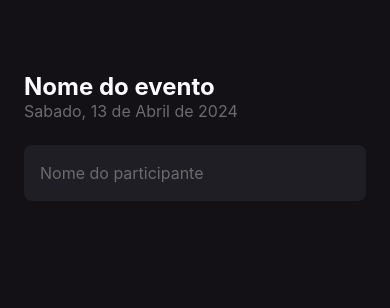
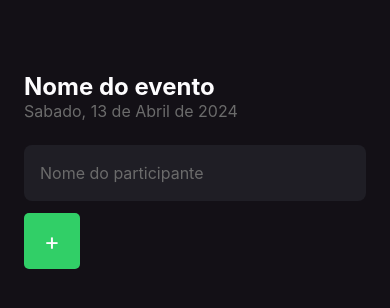
Before and after one commit to hinname/imhere, a React Native app: screen / in a window 390 px wide. Shown: the top 308 px of the page. Built offline with nearby package versions, Linux system fonts and the light colour scheme.

Commit message:
touchableOpacity basics

```diff
--- a/src/screens/Home/Index.tsx
+++ b/src/screens/Home/Index.tsx
@@ -1,9 +1,14 @@
 import { StatusBar } from 'expo-status-bar';
-import { Text, View, TextInput } from 'react-native';
+import { Text, View, TextInput, TouchableOpacity } from 'react-native';
 
 import {styles} from './styles';
 
 export default function Home() {
+
+  function handleParticipantAdd() {
+    console.log('Adicionar participante');
+  }
+
   return (
     <View style={styles.container}>
       <Text style={styles.eventName}>Nome do evento</Text>
@@ -13,6 +18,9 @@
         placeholder='Nome do participante'
         placeholderTextColor={'#6b6b6b'}
       />
+      <TouchableOpacity style={styles.button} onPress={handleParticipantAdd}>
+        <Text style={styles.buttonText}>+</Text>
+      </TouchableOpacity>
     </View>
   );
 }
--- a/src/screens/Home/styles.ts
+++ b/src/screens/Home/styles.ts
@@ -20,12 +20,28 @@
   },
 
   input : {
-    backgroundColor: '#1F1E25',
+    backgroundColor: '#1f1e25',
     height: 56,
     borderRadius: 8,
     marginTop: 24,
-    color: '#FDFCFE',
+    color: '#fdfcfe',
     padding: 16,
     fontSize: 16,
+  },
+
+  buttonText: {
+    color: '#fdfcfe',
+    fontSize: 24,
+    textAlign: 'center',
+  },
+
+  button: {
+    width: 56,
+    height: 56,
+    marginTop: 12,
+    borderRadius: 5,
+    backgroundColor: '#31cf67',
+    alignItems: 'center',
+    justifyContent: 'center',
   }
 });
```
